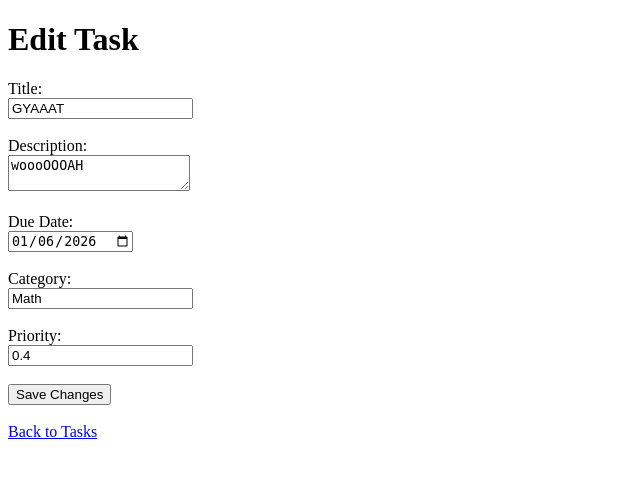
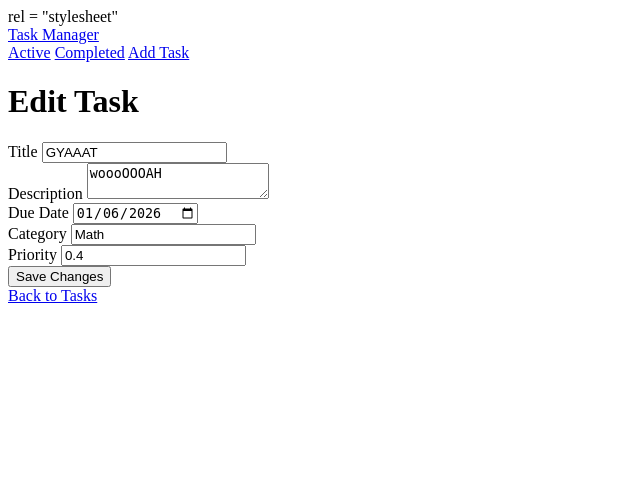
Before and after one commit to i-akali/Smart-Task-Manager, a Flask app: page /edit/2 in a window 1280 px wide. Shown: the top 478 px of the page, without its empty margins (0-640 px from the left). Run offline with Flask 3, Linux system fonts and the light colour scheme; data comes from the database, SQL or seed files in the repository.

Commit message:
Added new user interface to the edit tasks page

```diff
--- a/app.py
+++ b/app.py
@@ -13,8 +13,8 @@ def home():
 
 @app.route("/tasks")
 def tasks_page():
-    tasks = get_all_tasks() #Fetches all taks
-    return render_template('tasks.html', tasks=tasks) #Renders the tasks.html template with the tasks data
+    tasks = get_all_tasks() #Fetches all tasks
+    return render_template('tasks.html', tasks=tasks, title = "Your tasks") #Renders the tasks.html template with the tasks data
 
 
 @app.route("/add", methods =["GET"])
@@ -50,12 +50,12 @@ def delete_task_route(task_id):
 @app.route("/completed")
 def completed_tasks_page():
     completed_tasks= get_all_completed_tasks() #Fetches all completed tasks
-    return render_template("completed_tasks.html", tasks=completed_tasks)
+    return render_template("completed_tasks.html", tasks=completed_tasks, title = "Completed tasks")
 
 @app.route("/edit/<int:task_id>")
 def edit_task(task_id):
     task = get_task(task_id)
-    return render_template("edit_task.html", task=task)
+    return render_template("edit_task.html", task=task, title = "Edit Task")
 
 @app.route("/edit/<int:task_id>", methods = ["POST"])
 def save_task(task_id): #Creates a form to update task specifics
--- a/templates/edit_task.html
+++ b/templates/edit_task.html
@@ -1,33 +1,38 @@
-<!DOCTYPE html>
-<html>
-    <head>
-        <title>Edit Task</title>
-    </head>
-    <body>
-        <h1>Edit Task</h1>
+{% extends "base.html" %}
 
-        <form action="/edit/{{ task[0] }}" method="POST">
+{% block content %}
+<h1 class="mb-4">Edit Task</h1>
 
-        <label>Title:</label><br>
-        <input type="text" name="title" value="{{ task[1] }}"><br><br>
+<form action="/edit/{{ task[0] }}" method="POST" class="card p-4 shadow-sm">
 
-        <label>Description:</label><br>
-        <textarea name="description">{{ task[2] }}</textarea><br><br>
+    <div class="mb-3">
+        <label class="form-label">Title</label>
+        <input type="text" name="title" class="form-control" value="{{ task[1] }}">
+    </div>
 
-        <label>Due Date:</label><br>
-        <input type="date" name="due_date" value="{{ task[3] }}"><br><br>
+    <div class="mb-3">
+        <label class="form-label">Description</label>
+        <textarea name="description" class="form-control">{{ task[2] }}</textarea>
+    </div>
 
-        <label>Category:</label><br>
-        <input type="text" name="category" value="{{ task[4] }}"><br><br>
+    <div class="mb-3">
+        <label class="form-label">Due Date</label>
+        <input type="date" name="due_date" class="form-control" value="{{ task[3] }}">
+    </div>
 
-        <label>Priority:</label><br>
-        <input type="number" step="0.1" name="priority" value="{{ task[5] }}"><br><br>
+    <div class="mb-3">
+        <label class="form-label">Category</label>
+        <input type="text" name="category" class="form-control" value="{{ task[4] }}">
+    </div>
 
-        <button type="submit">Save Changes</button>
-    </form>
+    <div class="mb-3">
+        <label class="form-label">Priority</label>
+        <input type="number" step="0.1" name="priority" class="form-control" value="{{ task[5] }}">
+    </div>
 
-    <br>
-    <a href="/tasks">Back to Tasks</a>
+    <button class="btn btn-primary">Save Changes</button>
+</form>
 
-    </body>
-</html>
+<a href="/tasks" class="btn btn-outline-secondary btn-sm mt-3">Back to Tasks</a>
+
+{% endblock %}
```
